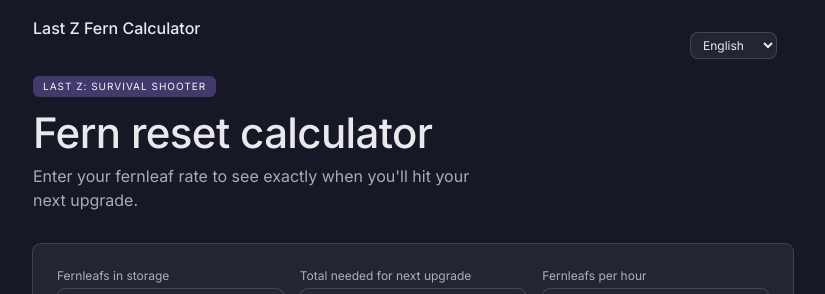
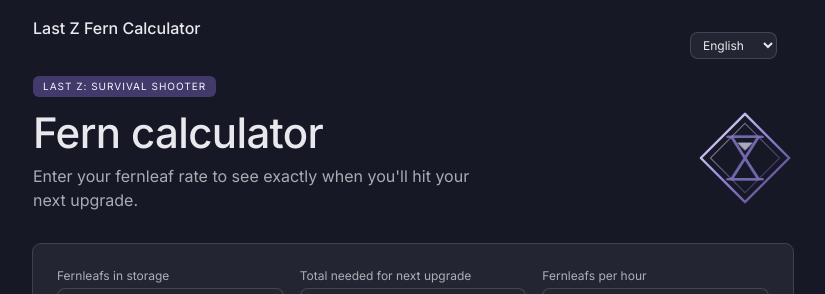
Before and after one commit to akcrono/calc-z, a Next.js app: page / in a window 1280 px wide. Shown: the top 294 px of the page, without its empty margins (227-1052 px from the left). Built offline with nearby package versions, Linux system fonts and the light colour scheme.

Commit message:
language tweak and re-add matching emblem

```diff
--- a/app/calculator-form.tsx
+++ b/app/calculator-form.tsx
@@ -8,6 +8,7 @@
 import { formatDuration } from './lib/format-duration';
 import LanguageSwitcher from './language-switcher';
 import GuideBanner from './guide-banner';
+import Emblem from './emblem';
 
 export default function CalculatorForm() {
   const router = useRouter();
@@ -74,7 +75,8 @@
       <LanguageSwitcher />
       <span className="font-medium text-[var(--color-text)]">{t.appTitle}</span>
 
-      <div className="mt-8">
+      <div className="mt-8 flex items-center justify-between gap-6">
+        <div>
           <div
             className="inline-block text-[10px] uppercase tracking-[0.1em] px-[10px] py-[3px] rounded-[var(--radius-sm)] mb-3"
             style={{ background: 'var(--color-accent-800)', color: 'var(--color-accent-100)' }}
@@ -85,6 +87,8 @@
             {t.calculatorHeading}
           </h1>
           <p className="text-[var(--color-text)] opacity-70 max-w-[46ch] mb-8 mt-2">{t.calculatorSubhead}</p>
+        </div>
+        <Emblem className="hidden sm:block h-24 w-24 shrink-0 text-[var(--color-accent)]" />
       </div>
 
       <div
--- a/app/emblem.tsx
+++ b/app/emblem.tsx
@@ -1,17 +1,21 @@
-export default function Emblem() {
+export default function Emblem({
+  className = 'mx-auto h-14 w-14 text-[var(--color-accent)]',
+}: {
+  className?: string;
+}) {
   return (
     <svg
       viewBox="0 0 100 100"
-      className="mx-auto h-14 w-14 text-amber-600 dark:text-amber-400"
+      className={className}
       fill="none"
       stroke="currentColor"
       strokeWidth={2.5}
     >
       <defs>
         <linearGradient id="emblem-gradient" x1="0%" y1="0%" x2="100%" y2="100%">
-          <stop offset="0%" stopColor="var(--emblem-grad-a)" />
-          <stop offset="50%" stopColor="var(--emblem-grad-b)" />
-          <stop offset="100%" stopColor="var(--emblem-grad-c)" />
+          <stop offset="0%" stopColor="var(--color-accent-100)" />
+          <stop offset="50%" stopColor="var(--color-accent)" />
+          <stop offset="100%" stopColor="var(--color-accent-800)" />
         </linearGradient>
       </defs>
       <polygon points="50,4 96,50 50,96 4,50" stroke="url(#emblem-gradient)" strokeLinejoin="round" />
@@ -27,12 +31,12 @@
         <path d="M36 28 L64 28 L50 50 L64 72 L36 72 L50 50 Z" />
         <path
           d="M42 34 L58 34 L50 42 Z"
-          className="fill-rose-500 dark:fill-rose-400 animate-sand-top"
+          className="fill-[var(--color-accent-100)] animate-sand-top"
           stroke="none"
         />
         <path
           d="M42 66 L58 66 L50 58 Z"
-          className="fill-rose-500 dark:fill-rose-400 animate-sand-bottom"
+          className="fill-[var(--color-accent-100)] animate-sand-bottom"
           stroke="none"
         />
       </g>
--- a/app/globals.css
+++ b/app/globals.css
@@ -1,10 +1,6 @@
 @import "tailwindcss";
 
 :root {
-  --emblem-grad-a: #fbbf24; /* amber-400 */
-  --emblem-grad-b: #f43f5e; /* rose-500 */
-  --emblem-grad-c: #92400e; /* amber-800 */
-
   /* Nocturne palette — fixed dark theme, no light variant */
   --color-bg: #161826;
   --color-surface: #232532;
--- a/app/lib/translations/ar.ts
+++ b/app/lib/translations/ar.ts
@@ -21,7 +21,7 @@
   guideDescription:
     'نصائح استراتيجية وقوائم أولويات لـ Last Z: الشاحنات، المكافآت، المتاجر، ساحة معركة الأبطال، والمزيد.',
   heroEyebrow: 'Last Z: Survival Shooter',
-  calculatorHeading: 'حاسبة إعادة تعيين أوراق السرخس',
+  calculatorHeading: 'حاسبة أوراق السرخس',
   calculatorSubhead: 'أدخل معدل حصولك على أوراق السرخس لمعرفة الوقت الدقيق الذي ستصل فيه إلى ترقيتك التالية.',
   storagePlaceholder: 'مثال: 4300',
   targetPlaceholder: 'مثال: 25000',
--- a/app/lib/translations/en.ts
+++ b/app/lib/translations/en.ts
@@ -21,7 +21,7 @@
   guideDescription:
     'Strategy tips and priority lists for Last Z: trucks, bounties, shops, hero battlefield, and more.',
   heroEyebrow: 'Last Z: Survival Shooter',
-  calculatorHeading: 'Fern reset calculator',
+  calculatorHeading: 'Fern calculator',
   calculatorSubhead: "Enter your fernleaf rate to see exactly when you'll hit your next upgrade.",
   storagePlaceholder: 'e.g. 4300',
   targetPlaceholder: 'e.g. 25000',
--- a/app/lib/translations/es.ts
+++ b/app/lib/translations/es.ts
@@ -21,7 +21,7 @@
   guideDescription:
     'Consejos de estrategia y listas de prioridades para Last Z: camiones, recompensas, tiendas, campo de batalla de héroes y más.',
   heroEyebrow: 'Last Z: Survival Shooter',
-  calculatorHeading: 'Calculadora de reinicio de helechos',
+  calculatorHeading: 'Calculadora de helechos',
   calculatorSubhead: 'Introduce tu tasa de helechos para ver exactamente cuándo alcanzarás tu próxima mejora.',
   storagePlaceholder: 'ej. 4300',
   targetPlaceholder: 'ej. 25000',
--- a/app/lib/translations/it.ts
+++ b/app/lib/translations/it.ts
@@ -21,7 +21,7 @@
   guideDescription:
     'Consigli strategici ed elenchi di priorità per Last Z: camion, taglie, negozi, campo di battaglia degli eroi e altro ancora.',
   heroEyebrow: 'Last Z: Survival Shooter',
-  calculatorHeading: 'Calcolatore di reset delle felci',
+  calculatorHeading: 'Calcolatore di felci',
   calculatorSubhead: 'Inserisci il tuo tasso di felci per vedere esattamente quando raggiungerai il tuo prossimo potenziamento.',
   storagePlaceholder: 'es. 4300',
   targetPlaceholder: 'es. 25000',
--- a/app/lib/translations/ja.ts
+++ b/app/lib/translations/ja.ts
@@ -21,7 +21,7 @@
   guideDescription:
     'Last Zの戦略のコツと優先順位リスト:トラック、バウンティ、ショップ、ヒーローバトルフィールドなど。',
   heroEyebrow: 'Last Z: Survival Shooter',
-  calculatorHeading: 'シダリセット計算機',
+  calculatorHeading: 'シダ計算機',
   calculatorSubhead: 'シダの獲得速度を入力すると、次のアップグレードに到達する正確なタイミングがわかります。',
   storagePlaceholder: '例: 4300',
   targetPlaceholder: '例: 25000',
--- a/app/lib/translations/ko.ts
+++ b/app/lib/translations/ko.ts
@@ -20,7 +20,7 @@
   guideTocLabel: '목차',
   guideDescription: 'Last Z 전략 팁과 우선순위 목록: 트럭, 현상수배, 상점, 영웅 전장 등.',
   heroEyebrow: 'Last Z: Survival Shooter',
-  calculatorHeading: '고사리 리셋 계산기',
+  calculatorHeading: '고사리 계산기',
   calculatorSubhead: '고사리 획득 속도를 입력하면 다음 업그레이드에 도달하는 정확한 시점을 확인할 수 있습니다.',
   storagePlaceholder: '예: 4300',
   targetPlaceholder: '예: 25000',
--- a/app/lib/translations/zh-CN.ts
+++ b/app/lib/translations/zh-CN.ts
@@ -20,7 +20,7 @@
   guideTocLabel: '目录',
   guideDescription: 'Last Z 攻略技巧与优先级列表：卡车、悬赏、商店、英雄战场等。',
   heroEyebrow: 'Last Z: Survival Shooter',
-  calculatorHeading: '蕨叶重置计算器',
+  calculatorHeading: '蕨叶计算器',
   calculatorSubhead: '输入你的蕨叶获取速率，即可准确知道何时能达成下一次升级。',
   storagePlaceholder: '例如 4300',
   targetPlaceholder: '例如 25000',
--- a/app/lib/translations/zh-TW.ts
+++ b/app/lib/translations/zh-TW.ts
@@ -20,7 +20,7 @@
   guideTocLabel: '目錄',
   guideDescription: 'Last Z 攻略技巧與優先順序清單：卡車、懸賞、商店、英雄戰場等。',
   heroEyebrow: 'Last Z: Survival Shooter',
-  calculatorHeading: '蕨葉重置計算機',
+  calculatorHeading: '蕨葉計算機',
   calculatorSubhead: '輸入你的蕨葉獲取速率，即可準確知道何時能達成下一次升級。',
   storagePlaceholder: '例如 4300',
   targetPlaceholder: '例如 25000',
```
Lines whose indentation alone changed are shown as unchanged.
